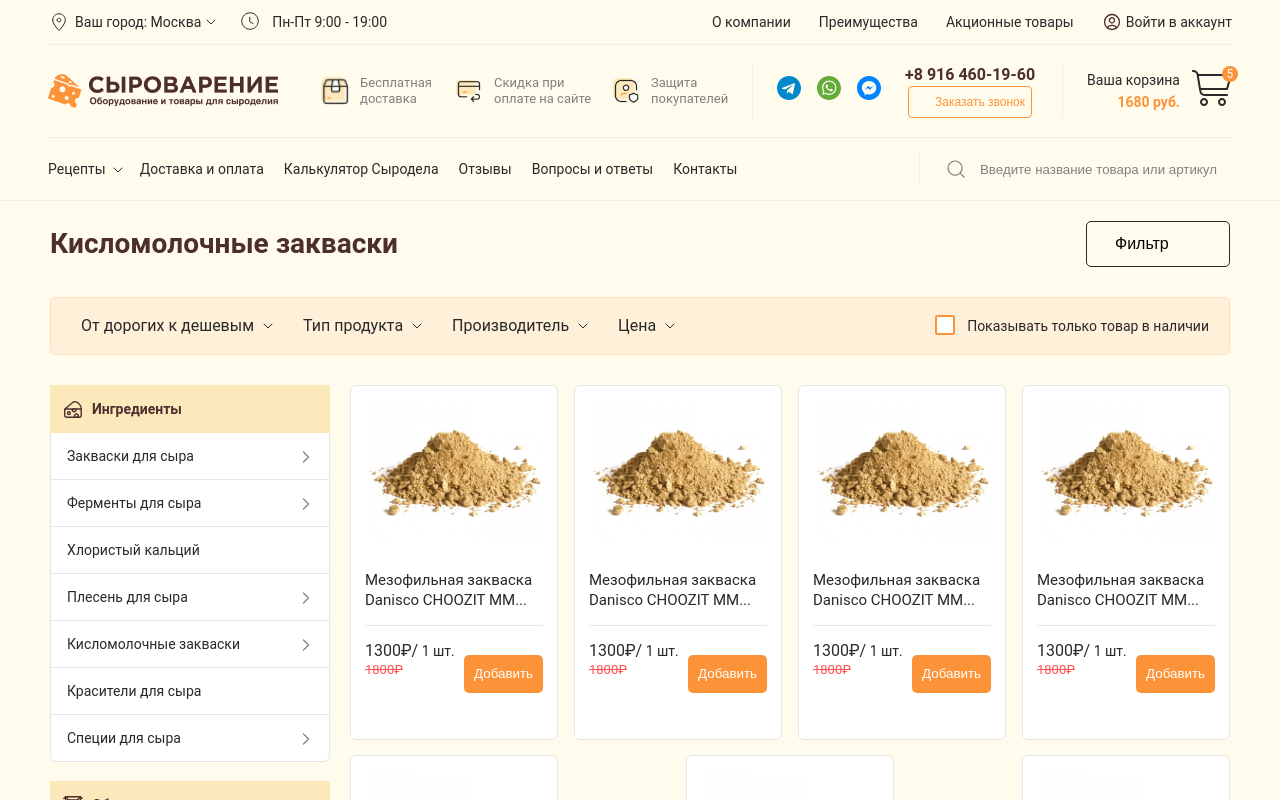
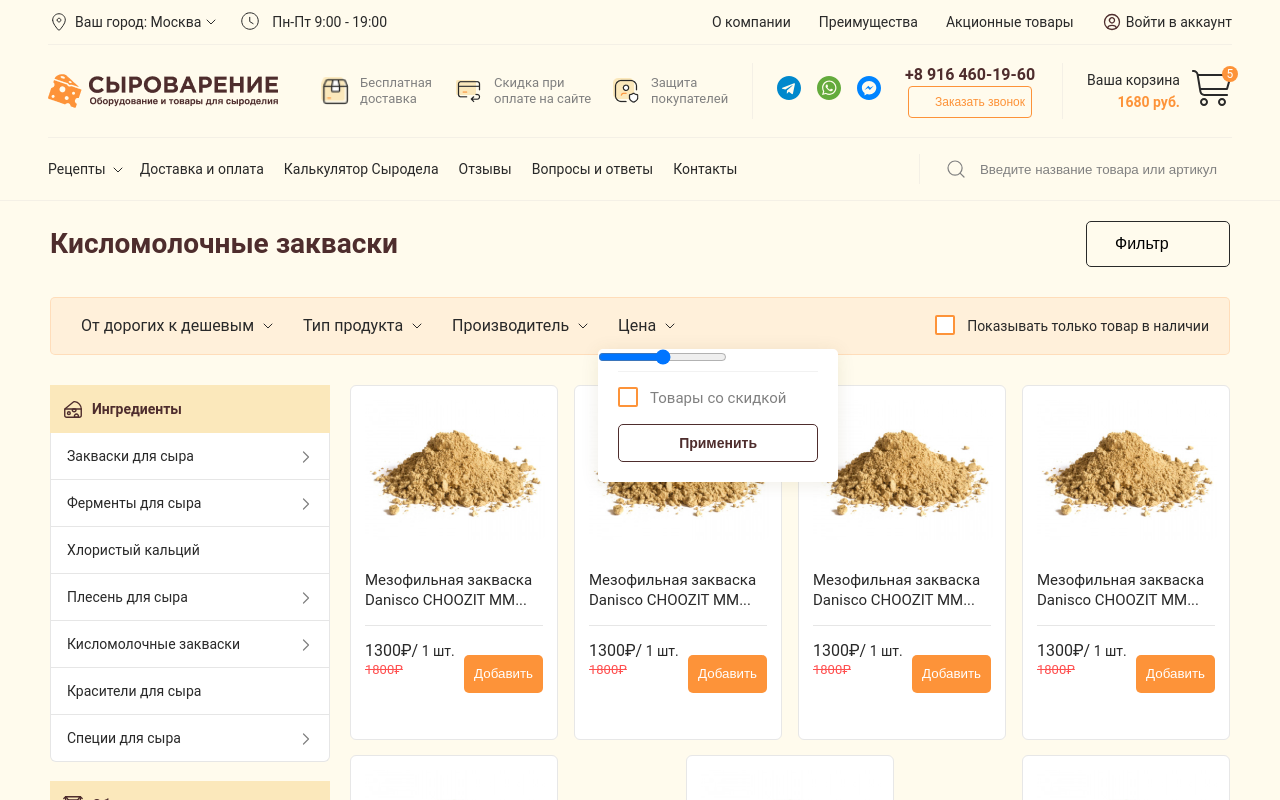
Before and after one commit to unnamed-ii/react-cheese-shop, a React (Create React App) app in the folder app/: page /category in a window 1280 px wide. Shown: the top 800 px of the page. Built offline with nearby package versions, Linux system fonts and the light colour scheme; some icons are missing.

Commit message:
updated filter in category page

```diff
--- a/app/src/pages/category/index.jsx
+++ b/app/src/pages/category/index.jsx
@@ -30,8 +30,23 @@ const Category = () => {
                                 От дорогих к дешевым
                                 <ArrowDownIcon />
                             </div>
-                            <div className="dropdown-list">
-
+                            <div className="dropdown-list quality-filter">
+                                <div className="dropdown-list__title">
+                                    Выберите фильтр
+                                </div>
+                                <div className="dropdown-list__filters">
+                                    <div className="dropdown-list__filters-filter">
+                                        <CheckBox />
+                                        От дорогих к дешевым
+                                    </div>
+                                    <div className="dropdown-list__filters-filter">
+                                        <CheckBox />
+                                        От дешёвых к дорогим
+                                    </div>
+                                </div>
+                                <div className="dropdown-list__button">
+                                    <button>Применить</button>
+                                </div>
                             </div>
                         </div>
                         <div className="category__filters-list__filter">
@@ -40,7 +55,42 @@ const Category = () => {
                                 <ArrowDownIcon />
                             </div>
                             <div className="dropdown-list">
-
+                                <div className="dropdown-list__title">
+                                    Выберите фильтр
+                                </div>
+                                <div className="dropdown-list__filters">
+                                    <div className="dropdown-list__filters-filter">
+                                        <CheckBox />
+                                        Закваски для йогурта
+                                    </div>
+                                    <div className="dropdown-list__filters-filter">
+                                        <CheckBox />
+                                        Закваски для творога
+                                    </div>
+                                    <div className="dropdown-list__filters-filter">
+                                        <CheckBox />
+                                        Закваска для ряженки
+                                    </div>
+                                    <div className="dropdown-list__filters-filter">
+                                        <CheckBox />
+                                        Закваски для йогурта
+                                    </div>
+                                    <div className="dropdown-list__filters-filter">
+                                        <CheckBox />
+                                        Закваски Скваска
+                                    </div>
+                                    <div className="dropdown-list__filters-filter">
+                                        <CheckBox />
+                                        Закваски Каприна
+                                    </div>
+                                    <div className="dropdown-list__filters-filter">
+                                        <CheckBox />
+                                        Закваски для кефира
+                                    </div>
+                                </div>
+                                <div className="dropdown-list__button">
+                                    <button>Применить</button>
+                                </div>
                             </div>
                         </div>
                         <div className="category__filters-list__filter">
@@ -57,8 +107,17 @@ const Category = () => {
                                 Цена
                                 <ArrowDownIcon />
                             </div>
-                            <div className="dropdown-list">
-
+                            <div className="dropdown-list active price-filter">
+                                <input type="range"/>
+                                <div className="dropdown-list__filters">
+                                    <div className="dropdown-list__filters-filter">
+                                        <CheckBox />
+                                        Товары со скидкой
+                                    </div>
+                                </div>
+                                <div className="dropdown-list__button">
+                                    <button>Применить</button>
+                                </div>
                             </div>
                         </div>
                     </div>
--- a/app/src/pages/category/style.scss
+++ b/app/src/pages/category/style.scss
@@ -53,6 +53,7 @@
       }
 
       &__filter {
+        position: relative;;
 
         .title {
           font-size: 16px;
@@ -66,7 +67,74 @@
         }
 
         .dropdown-list {
+          position: absolute;
+          background: #FFFFFF;
+          box-shadow: 0 2px 18px rgba(102, 79, 0, 0.1);
+          border-radius: 5px;
+          z-index: 1;
+          width: 240px;
+          left: -20px;
+          top: 35px;
+          display: none;
 
+          &.active {
+            display: block;
+          }
+
+          &.quality-filter {
+            width: 250px;
+          }
+
+          &__title {
+            font-weight: 700;
+            font-size: 16px;
+            line-height: 24px;
+            padding: 20px 20px 12px 20px;
+            border-bottom: 1px solid rgba($darkGrey, .1);
+            margin-bottom: 20px;
+          }
+
+          &__filters {
+            padding: 0 20px;
+
+            &-filter {
+              display: flex;
+              align-items: center;
+              font-size: 15px;
+              line-height: 20px;
+              color: $darkGrey;
+              margin-bottom: 16px;
+            }
+          }
+
+          &__button {
+            padding: 0 20px 20px 20px;
+
+            button {
+              background: $white;
+              border: 1px solid #4E2D2D;
+              border-radius: 5px;
+              padding: 6px 0;
+              width: 100%;
+              cursor: pointer;
+              font-weight: 700;
+              font-size: 14px;
+              line-height: 24px;
+              text-align: center;
+              color: $brown;
+            }
+          }
+
+          &.price-filter {
+
+            .dropdown-list__filters {
+
+              &-filter {
+                padding-top: 16px;
+                border-top: 1px solid rgba($darkGrey, .1);
+              }
+            }
+          }
         }
       }
     }
```
